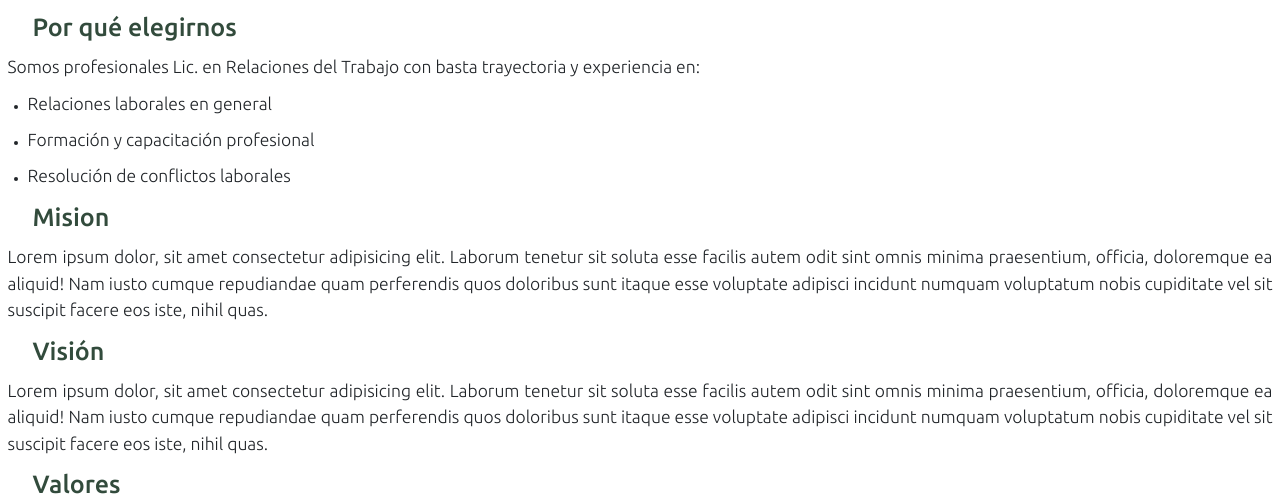
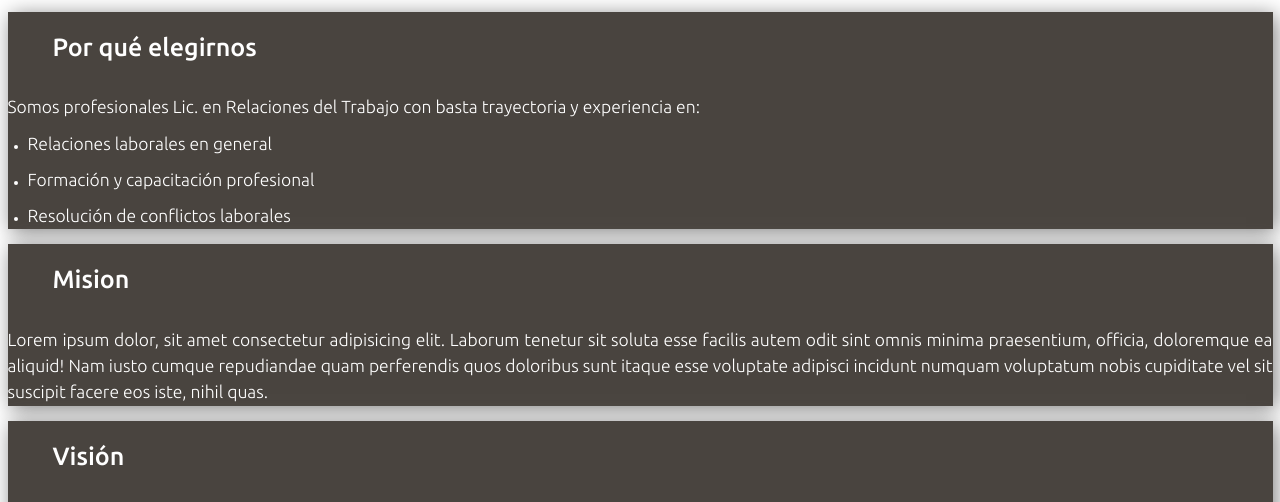
Before and after one commit to DamianCurt/al_repositorio, a website: page pages/quienessomos.html in a window 1280 px wide. Shown: the part 450-952 px from the top of the page. Drawn offline with nearby package versions, Linux system fonts and the light colour scheme.

Commit message:
_quienessomos

```diff
--- a/pages/quienessomos.html
+++ b/pages/quienessomos.html
@@ -14,15 +14,17 @@
         href="https://fonts.googleapis.com/css2?family=Ubuntu:ital,wght@0,300;0,400;0,500;0,700;1,300;1,400;1,500&display=swap"
         rel="stylesheet">
     <title>Quienes somos - Agenda Laboral</title>
-    <meta name="Description" content="Agencia de servicios de consultoría y asesoramiento laboral en formación, conflictos, comunicación institucional y otras problemáticas laborales a empresas">
-    <meta name="keywords"  content="trabajo, empresa, empresas, capacitación, formación, laboral, asesoramiento, consultoría, comunicación institucional, conflicto, laborales, plan de mejoras, plan de carrera, actualidad, recursos humanos, rrhh, relaciones laborales, relaciones del trabajo, trabajador, productividad">
+    <meta name="Description"
+        content="Agencia de servicios de consultoría y asesoramiento laboral en formación, conflictos, comunicación institucional y otras problemáticas laborales a empresas">
+    <meta name="keywords"
+        content="trabajo, empresa, empresas, capacitación, formación, laboral, asesoramiento, consultoría, comunicación institucional, conflicto, laborales, plan de mejoras, plan de carrera, actualidad, recursos humanos, rrhh, relaciones laborales, relaciones del trabajo, trabajador, productividad">
 </head>
 
 <body class="container-fluid">
     <header>
-        <nav class="navbar navbar-expand-lg navbar-light navbarOpacity backgroundColor" >
+        <nav class="navbar navbar-expand-lg navbar-light navbarOpacity backgroundColor">
             <div class="container-fluid">
-                <div class="menu-display"><a class="navbar-brand" id="displayNoneMenu" >MENU</a>
+                <div class="menu-display"><a class="navbar-brand" id="displayNoneMenu">MENU</a>
                     <button class="navbar-toggler" type="button" data-bs-toggle="collapse"
                         data-bs-target="#navbarNavDropdown" aria-controls="navbarNavDropdown" aria-expanded="false"
                         aria-label="Toggle navigation">
@@ -32,23 +34,28 @@
                 <div class="collapse navbar-collapse" id="navbarNavDropdown">
                     <ul class="navbar-nav">
                         <li class="nav-item">
-                            <a class="nav-link active" id="colorMenu" aria-current="page" href="../index.html">Agenda Laboral</a>
+                            <a class="nav-link active" id="colorMenu" aria-current="page" href="../index.html">Agenda
+                                Laboral</a>
                         </li>
                         <li class="nav-item">
-                            <a class="nav-link" id="colorMenu" href="actualidad.html">Actualidad</a></li>
+                            <a class="nav-link" id="colorMenu" href="actualidad.html">Actualidad</a>
+                        </li>
                         </li>
                         <li class="nav-item">
                             <a class="nav-link" id="colorMenu" href="quienesSomos.html">Quienes somos</a>
                         </li>
                         <li class="nav-item dropdown">
-                            <a class="nav-link dropdown-toggle" id="colorMenu" role="button"
-                                data-bs-toggle="dropdown" aria-expanded="false">
+                            <a class="nav-link dropdown-toggle" id="colorMenu" role="button" data-bs-toggle="dropdown"
+                                aria-expanded="false">
                                 Servicios
                             </a>
                             <ul class="dropdown-menu backgroundColor" aria-labelledby="navbarDropdownMenuLink">
-                                <li><a class="dropdown-item" id="colorMenu" href="../pages/servicios.html">Que ofrecemos</a></li>
-                                <li><a class="dropdown-item" id="colorMenu" href="../pages/contacto.html">Contacto</a></li>
-                                <li><a class="dropdown-item" id="colorMenu" href="../pages/suscribirme.html">Suscribirme</a></li>
+                                <li><a class="dropdown-item" id="colorMenu" href="../pages/servicios.html">Que
+                                        ofrecemos</a></li>
+                                <li><a class="dropdown-item" id="colorMenu" href="../pages/contacto.html">Contacto</a>
+                                </li>
+                                <li><a class="dropdown-item" id="colorMenu"
+                                        href="../pages/suscribirme.html">Suscribirme</a></li>
                             </ul>
                         </li>
                     </ul>
@@ -88,8 +95,8 @@
         </div>
     </header>
     <h1>Quienes somos</h1>
-    <div>
-        <h2>Por qué elegirnos</h2>
+    <div class="quienesSomos__card">
+        <h2> Por qué elegirnos</h2>
         <article>
             <p>
                 Somos profesionales Lic. en Relaciones del Trabajo con basta trayectoria y experiencia en:
@@ -107,7 +114,7 @@
             </ul>
         </article>
     </div>
-    <div>
+    <div class="quienesSomos__card">
         <h2>Mision</h2>
         <article>
             <p>Lorem ipsum dolor, sit amet consectetur adipisicing elit. Laborum tenetur sit soluta esse facilis
@@ -116,19 +123,25 @@
                 voluptatum nobis cupiditate vel sit suscipit facere eos iste, nihil quas.</p>
         </article>
     </div>
-    <div>
+    <div class="quienesSomos__card">
         <h2>Visión</h2>
         <p>Lorem ipsum dolor, sit amet consectetur adipisicing elit. Laborum tenetur sit soluta esse facilis
             autem odit sint omnis minima praesentium, officia, doloremque ea aliquid! Nam iusto cumque
             repudiandae quam perferendis quos doloribus sunt itaque esse voluptate adipisci incidunt numquam
             voluptatum nobis cupiditate vel sit suscipit facere eos iste, nihil quas.</p>
     </div>
+    <div class="quienesSomos__card">
+        <div>
             <div>
                 <h2>Valores</h2>
+            </div>
+            <div>
                 <p>Lorem ipsum dolor, sit amet consectetur adipisicing elit. Laborum tenetur sit soluta esse facilis
                     autem odit sint omnis minima praesentium, officia, doloremque ea aliquid! Nam iusto cumque
                     repudiandae quam perferendis quos doloribus sunt itaque esse voluptate adipisci incidunt numquam
                     voluptatum nobis cupiditate vel sit suscipit facere eos iste, nihil quas.</p>
+            </div>
+        </div>
     </div>
     <footer>
         <p>© Copyright Agenda Laboral | <i>Desarrollado por DCK</i></p>
--- /dev/null
+++ b/scss/_quienesSomos.scss
@@ -0,0 +1,13 @@
+.quienesSomos__card {
+    box-shadow: 0.3rem 0.3rem 2rem gray;
+    margin-bottom: 1.5rem;
+    background-color: $greyColor;
+}
+
+.quienesSomos__card h2, ul, li, p {
+    color: $whiteColor;
+}
+
+.quienesSomos__card h2 {
+    padding: 2rem;
+}
--- a/scss/style.scss
+++ b/scss/style.scss
@@ -15,6 +15,7 @@ $whiteBoxShadow : #313131;
 @import "actualidadMobile";
 @import "index";
 @import "indexMobile";
+@import "quienesSomos";
 
 * {
     margin : 0px;
```
Also changed, not shown: css/style.css. Lines whose indentation alone changed are shown as unchanged.
